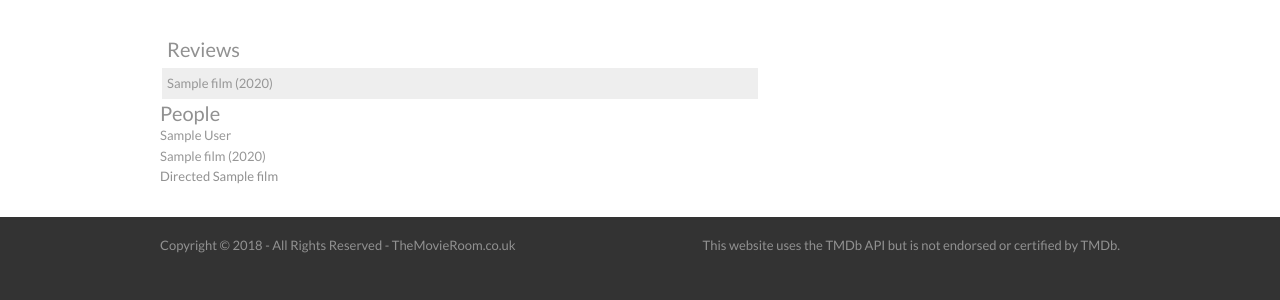
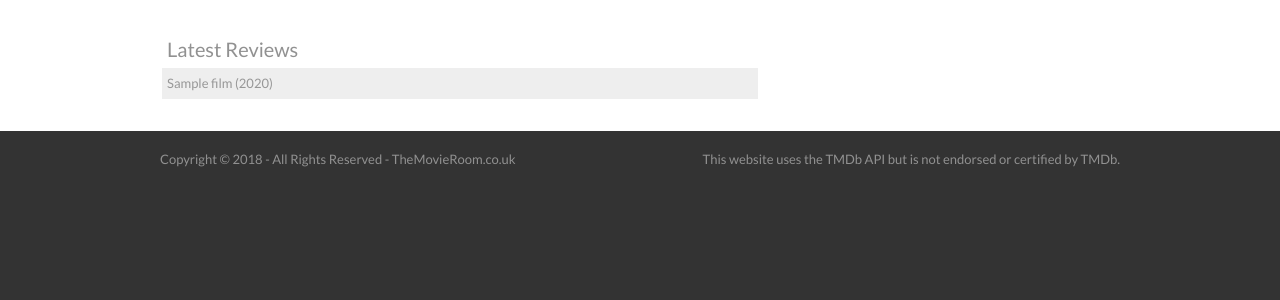
Before and after one commit to s-farry/themovieroom, a Django app: template templates/reviews.html in a window 1280 px wide. Shown: the part 110-410 px from the top of the page. Run offline with Django 3.2, Linux system fonts and the light colour scheme; the template is opened without the code that fills it: values that come from a table or form of the project are taken from there, others are empty; tables that the repository leaves empty hold one stand-in row (values such as "Sample post").

Commit message:
fixed features

```diff
--- a/films/models.py
+++ b/films/models.py
@@ -94,6 +94,10 @@ class feature(models.Model):
     image_small = models.ImageField(blank=True, upload_to = 'images')
     created_date = models.DateTimeField(auto_now_add=True)
     updated_date = models.DateTimeField(auto_now=True)
+    status = models.CharField(max_length=1, choices=STATUS_CHOICES, default='d')
+    published_date = models.DateTimeField(auto_now=True)
+
+
     def name(self):              # __unicode__ on Python 2
         return "%s" % (self.title)
     def __str__(self):              # __unicode__ on Python 2
--- a/templates/base.html
+++ b/templates/base.html
@@ -26,7 +26,7 @@
       <ul>
         <li><a href="{% url 'index' %}">Home</a></li>
         <li><a href="{% url 'films:index' %}">Reviews</a></li>
-        <li><a href="">Features</a></li>
+        <li><a href="{% url 'features' %}">Features</a></li>
       </ul>
     <form action="{% url 'SearchListView' %}" method="get">
       <fieldset>
--- a/templates/base_index.html
+++ b/templates/base_index.html
@@ -76,7 +76,7 @@
   {% endfor %}
 
 </div>
-<footer class="more"><a href="#">Read More &raquo;</a></footer>
+<!-- <footer class="more"><a href="#">Read More &raquo;</a></footer> -->
 
 <div class = "features">
   {% for feature in features %}
--- a/templates/review.html
+++ b/templates/review.html
@@ -35,6 +35,7 @@
     {% endif %}
     {% endfor %}
     </li>
+<li> {{review.published_date.date}} </li>
 </ul>
 <div class = "review">{{review.body | safe}}</div>
 {% endblock %}
--- a/templates/reviews.html
+++ b/templates/reviews.html
@@ -12,31 +12,11 @@
 {% block body %}
 {% if films.count > 0 %}
 <table id="t02">
-<tr><th><h2>Reviews</h2></th></tr>
+<tr><th><h2>Latest Reviews</h2></th></tr>
 {% for film in films %}
   <tr><td> <a href = "{% url 'films:detail' film.id %}">{{film.title}} ({{film.release_date.year}})</a></td></tr>
   {% endfor %}
 </table>
 {% endif %}
-<ul>{% if persons.count > 0 %}
-<h2>People</h2>
-  {% for person in persons %}
-  <li> <a href = "{% url 'persons' person.id %}"> {{person.first_name}} {{person.last_name}}</a></li>
-{%if person.cast.count > 0 %}
-<ul>
-{% for film in person.cast.all %}
-  <li> <a href = "{% url 'films:detail' film.id %}">{{film.title}} ({{film.release_date.year}})</a></li>
-  {% endfor %}
-  </ul>
-{% endif %}
-{%if person.director.count > 0 %}
-Directed
-{% for film in person.director.all %}
-{{film.title}}<br>
-{% endfor %}
-{% endif %}
-  {% endfor %}
-</ul>
-{% endif %}
 <!-- <footer class="more"><a href="#">Read More &raquo;</a></footer> -->
 {% endblock %}
--- a/themovieroom/urls.py
+++ b/themovieroom/urls.py
@@ -24,6 +24,8 @@ urlpatterns = [
     url(r'^search/$', views.SearchListView, name='SearchListView'),
     url(r'^person/(?P<person_id>[0-9]+)/$', views.persons, name='persons'),
     url(r'^reviews/', include('films.urls')),
+    url(r'^features/', views.features_view, name='features'),
+    url(r'^features/(?P<feature_id>[0-9]+)/$', views.feature_view, name='feature'),
     url(r'^tinymce/', include('tinymce.urls')),
 
 ]
```
Also changed, not shown: themovieroom/views.py (+11 -3 lines).
